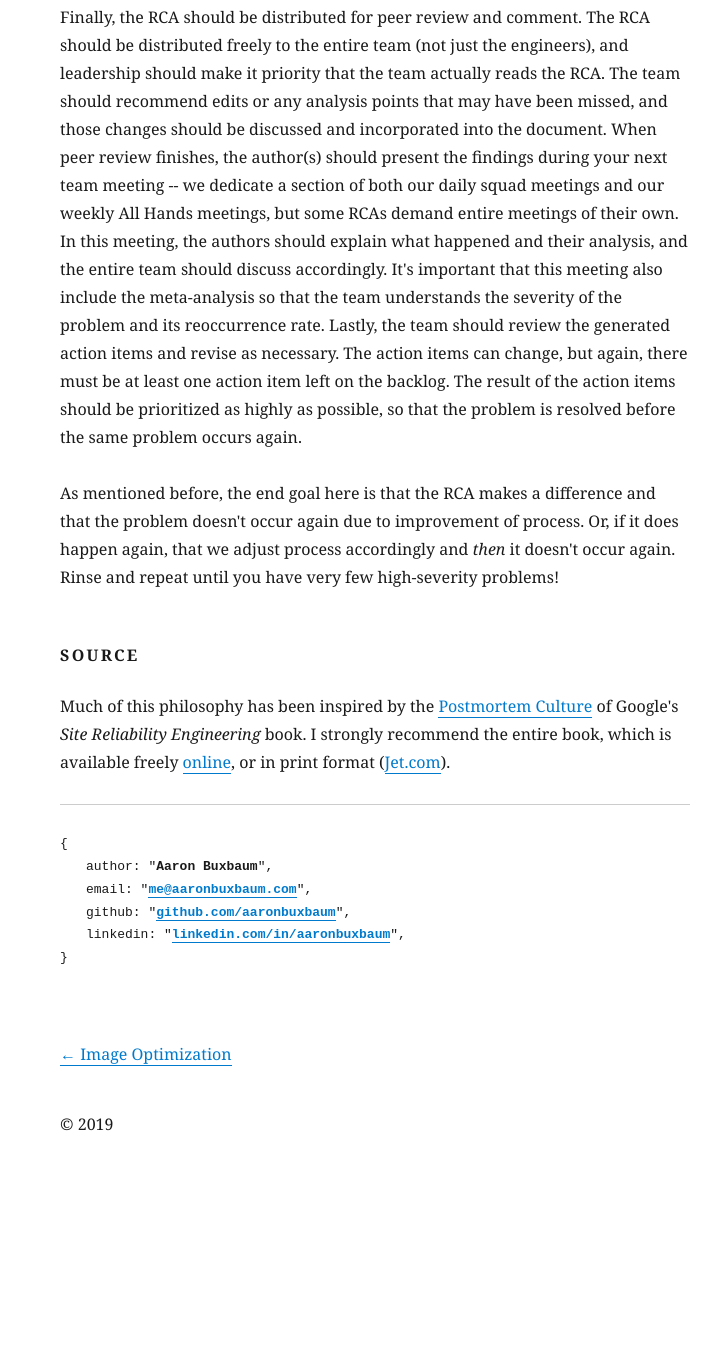
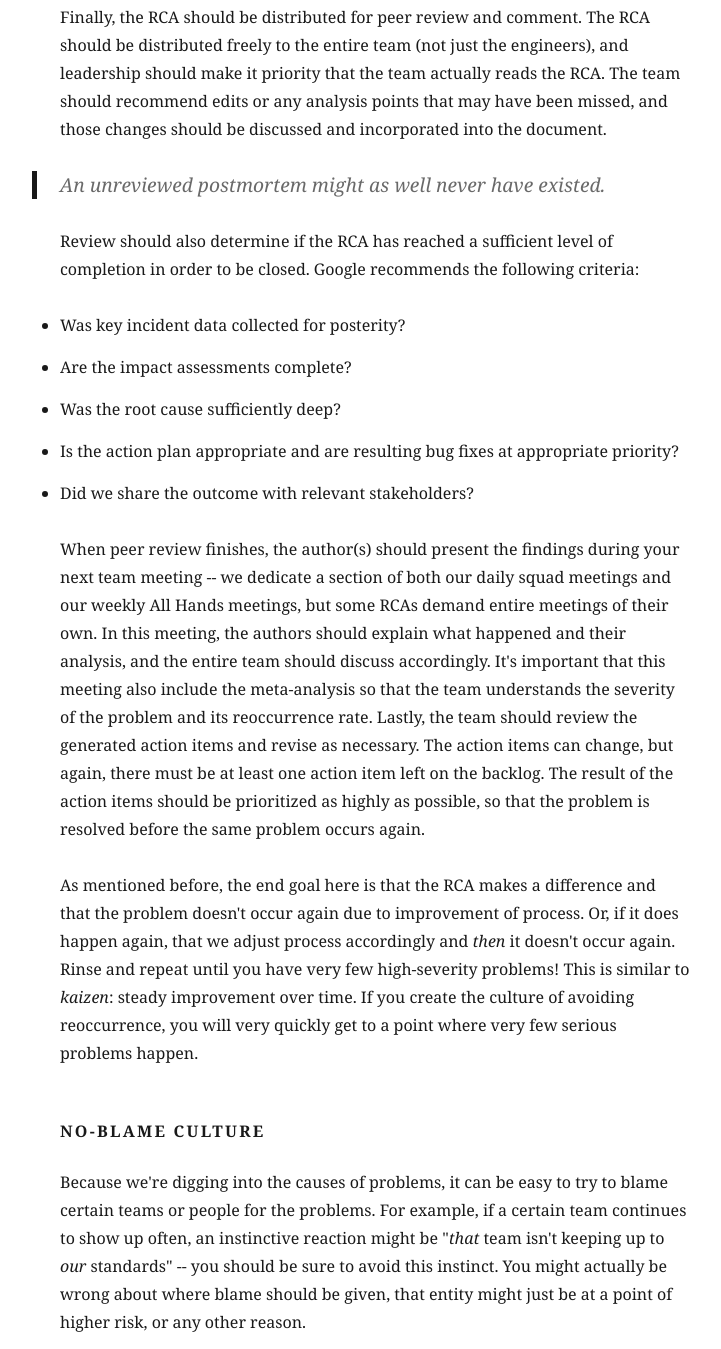
Before and after one commit to AaronBuxbaum/blog, a Gatsby site: page /rca-and-no-blame-culture/ in a window 1280 px wide. Shown: the part 4751-6100 px from the top of the page, without its empty margins (265-986 px from the left). Before the commit the page ends 5931 px from the top, so only its background shows below. Built offline with nearby package versions, Linux system fonts and the light colour scheme; Gatsby itself is replaced by a stand-in of ours; some packages are replaced by stand-ins of ours.

Commit message:
No blame culture

```diff
--- a/content/blog/rca-and-no-blame-culture/index.md
+++ b/content/blog/rca-and-no-blame-culture/index.md
@@ -64,14 +64,25 @@ It's important to note that _every_ RCA should generate action items of some kin
 A very important and often-missed part of the RCA process is called _meta-analysis_. In this process, the author forms links from their RCA to older RCAs. This should actually have explicit links to the other RCAs so that readers can follow the line of logic. That said, the links themselves aren't enough -- the important part is that the author explains how these RCAs relate, and how their suggestion includes the lessons of the past. For example, if the exact same problem has happened before, and the analysis is the same as the previous RCA, that would imply that either the process change was improperly implemented, or that the process change was incorrect. One should be very careful about suggesting that the problem is human error -- process should be established to the point where human error is delegated only to negligent behavior. Suggesting that the problem is human error is a very serious allegation against the responsible party, and is largely against the concept of no-blame culture.
 
 #### Distribution
-Finally, the RCA should be distributed for peer review and comment. The RCA should be distributed freely to the entire team (not just the engineers), and leadership should make it priority that the team actually reads the RCA. The team should recommend edits or any analysis points that may have been missed, and those changes should be discussed and incorporated into the document. When peer review finishes, the author(s) should present the findings during your next team meeting -- we dedicate a section of both our daily squad meetings and our weekly All Hands meetings, but some RCAs demand entire meetings of their own. In this meeting, the authors should explain what happened and their analysis, and the entire team should discuss accordingly. It's important that this meeting also include the meta-analysis so that the team understands the severity of the problem and its reoccurrence rate. Lastly, the team should review the generated action items and revise as necessary. The action items can change, but again, there must be at least one action item left on the backlog. The result of the action items should be prioritized as highly as possible, so that the problem is resolved before the same problem occurs again.
+Finally, the RCA should be distributed for peer review and comment. The RCA should be distributed freely to the entire team (not just the engineers), and leadership should make it priority that the team actually reads the RCA. The team should recommend edits or any analysis points that may have been missed, and those changes should be discussed and incorporated into the document.
 
-As mentioned before, the end goal here is that the RCA makes a difference and that the problem doesn't occur again due to improvement of process. Or, if it does happen again, that we adjust process accordingly and _then_ it doesn't occur again. Rinse and repeat until you have very few high-severity problems!
+> An unreviewed postmortem might as well never have existed.
 
-<!--
+Review should also determine if the RCA has reached a sufficient level of completion in order to be closed. Google recommends the following criteria:
+- Was key incident data collected for posterity?
+- Are the impact assessments complete?
+- Was the root cause sufficiently deep?
+- Is the action plan appropriate and are resulting bug fixes at appropriate priority?
+- Did we share the outcome with relevant stakeholders?
+
+When peer review finishes, the author(s) should present the findings during your next team meeting -- we dedicate a section of both our daily squad meetings and our weekly All Hands meetings, but some RCAs demand entire meetings of their own. In this meeting, the authors should explain what happened and their analysis, and the entire team should discuss accordingly. It's important that this meeting also include the meta-analysis so that the team understands the severity of the problem and its reoccurrence rate. Lastly, the team should review the generated action items and revise as necessary. The action items can change, but again, there must be at least one action item left on the backlog. The result of the action items should be prioritized as highly as possible, so that the problem is resolved before the same problem occurs again.
+
+As mentioned before, the end goal here is that the RCA makes a difference and that the problem doesn't occur again due to improvement of process. Or, if it does happen again, that we adjust process accordingly and _then_ it doesn't occur again. Rinse and repeat until you have very few high-severity problems! This is similar to _kaizen_: steady improvement over time. If you create the culture of avoiding reoccurrence, you will very quickly get to a point where very few serious problems happen.
+
 #### No-Blame Culture
-TODO
--->
+Because we're digging into the causes of problems, it can be easy to try to blame certain teams or people for the problems. For example, if a certain team continues to show up often, an instinctive reaction might be "_that_ team isn't keeping up to _our_ standards" -- you should be sure to avoid this instinct. You might actually be wrong about where blame should be given, that entity might just be at a point of higher risk, or any other reason.
+
+Even more importantly, putting blame on associated parties causes self-guessing about escalating a problem. Toyota Production System revolutionized this concept with _jidoka_, or "automation with a human touch". The idea is that any worker should feel comfortable stopping the entire production when she detects a problem, because that will avoid defects and avoid the greater problem of potentially letting a problem propagate. In other words, it's better to be safe and catch a mistake early, rather than allowing it to cause bigger problems. In order to make this system a reality, workers have to be comfortable with the concept that they will not be punished for stopping production, as long as they have a valid reason to suggest that something is wrong. In fact, some implementations of jidoka actually punishes those who saw the defect but did _not_ stop production.
 
 #### Source
 Much of this philosophy has been inspired by the [Postmortem Culture](https://landing.google.com/sre/sre-book/chapters/postmortem-culture/) of Google's _Site Reliability Engineering_ book. I strongly recommend the entire book, which is available freely [online](https://landing.google.com/sre/books/), or in print format ([Jet.com](https://jet.com/product/Site-Reliability-Engineering-How-Google-Runs-Production-Systems/a7bf4d6d4fb9415bb12f376ee4840fa9)).
```
